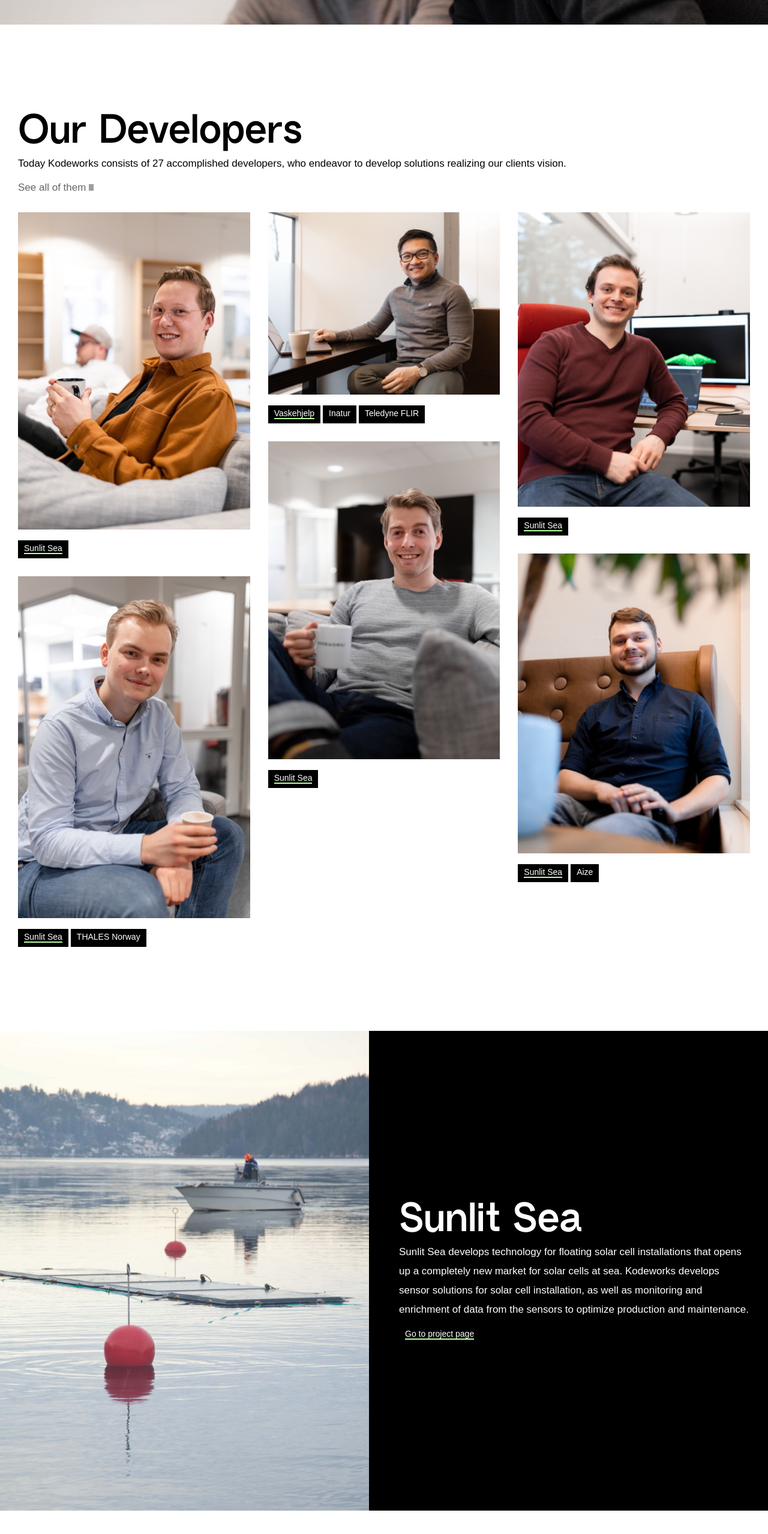
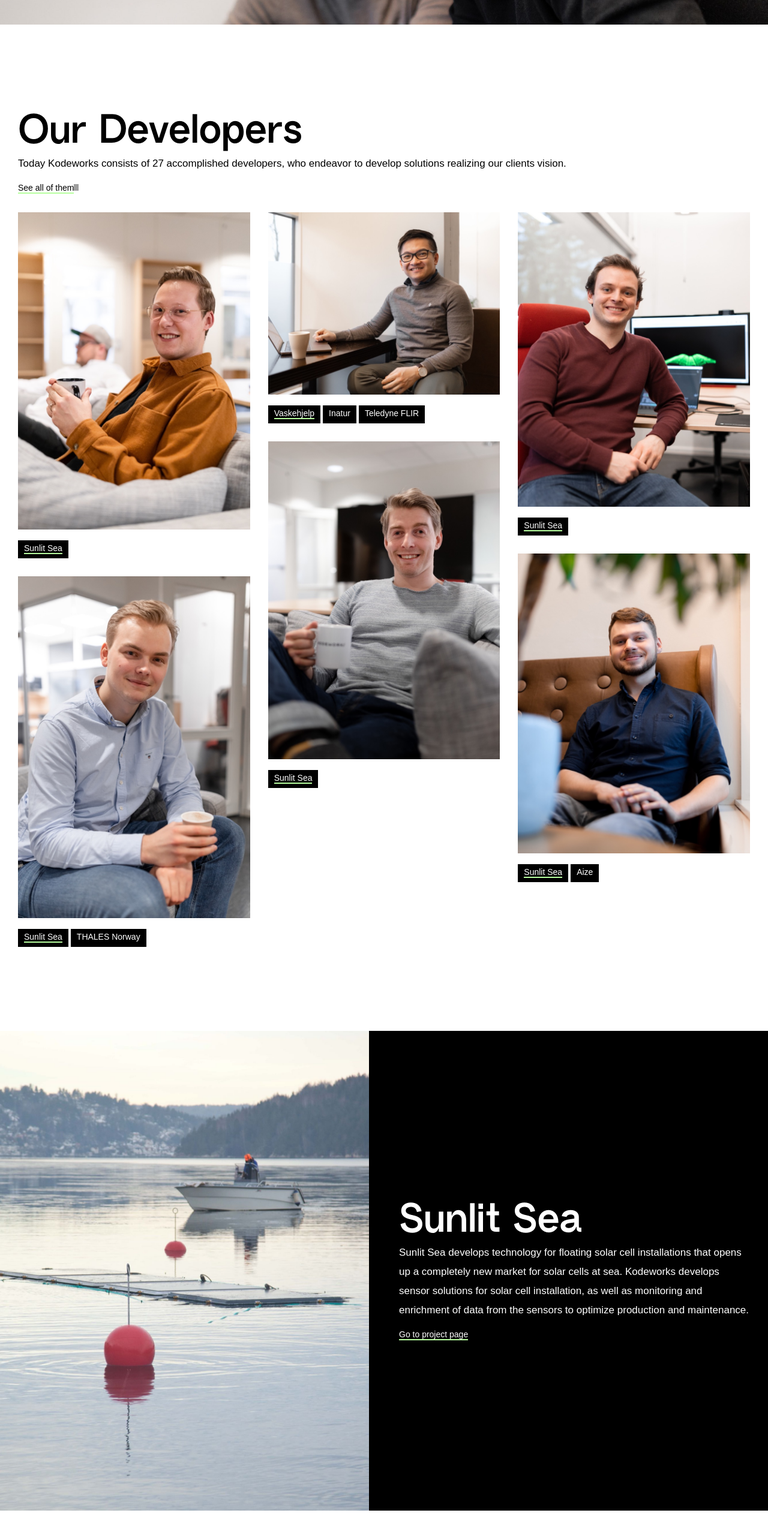
Before and after one commit to Kodeworks/kodeworks.no, a React (Create React App) app: page / in a window 1280 px wide. Shown: the part 1559-4117 px from the top of the page at 60% size. Built offline with nearby package versions, Linux system fonts and the light colour scheme.

Commit message:
Update Button and tech display

```diff
--- a/src/components/Button/button.css
+++ b/src/components/Button/button.css
@@ -34,18 +34,8 @@
 }
 
 .btn.btn-light {
-  color: #fff;
-  border: 2px solid var(--color-green);
-  background-color: #000;
-  padding-bottom: 0;
-}
-
-.btn:hover.btn-light {
-  border-color: #fff;
-}
-
-.btn.btn-light span {
-  border-bottom: none;
+  color: #000;
+  background-color: transparent;
 }
 
 .btn.btn-disabled {
@@ -62,3 +52,7 @@
 .btn:hover.btn-disabled {
   border-color: transparent;
 }
+
+.btn.btn--noPadding {
+  padding: 0;
+}
--- a/src/components/Button/index.tsx
+++ b/src/components/Button/index.tsx
@@ -1,3 +1,4 @@
+import React from 'react';
 import { Project } from '../../types';
 
 import './button.css';
@@ -5,40 +6,37 @@ import './button.css';
 enum Appearance {
   Dark,
   Light,
+  DarkNoPadding,
+  LightNoPadding,
   Secondary
 }
 
-interface MainButtonProp {
-  text: string;
+interface ButtonProp {
   appearance?: Appearance;
   onClick?: () => void;
   href?: string;
   disabled?: boolean;
-};
-
-interface ButtonProp {
-  text: string;
-  onClick?: () => void;
-  href?: string;
-  disabled?: boolean;
+  children?: React.ReactNode
 }
 
-function Button({ appearance, ...props }: MainButtonProp) {
+function Button({ appearance, ...props }: ButtonProp) {
   switch (appearance) {
     case Appearance.Light:
-      return <LightButton { ...props } />
+    case Appearance.LightNoPadding:
+      return <LightButton appearance={appearance} { ...props } />
 
     case Appearance.Dark:
+    case Appearance.DarkNoPadding:
     default:
-      return <DarkButton { ...props } />
+      return <DarkButton appearance={appearance} { ...props } />
   }
 }
 
-function DarkButton({ text, onClick, href, disabled }: ButtonProp) {
+function DarkButton({ appearance, onClick, href, disabled, children }: ButtonProp) {
   if (href != null) {
     return (
-      <a href={ href } className={`btn btn-dark ${disabled ? 'btn-disabled' : ''}`}>
-        <span>{ text }</span>
+      <a href={ href } className={`btn btn-dark ${disabled ? 'btn-disabled' : ''} ${appearance === Appearance.DarkNoPadding ? 'btn--noPadding' : ''}`}>
+        <span>{ children }</span>
       </a>
     );
   } else {
@@ -48,11 +46,11 @@ function DarkButton({ text, onClick, href, disabled }: ButtonProp) {
   }
 }
 
-function LightButton({ text, onClick, href, disabled }: ButtonProp) {
+function LightButton({ appearance,  onClick, href, disabled, children }: ButtonProp) {
   if (href != null) {
     return (
-      <a href={ href } className={`btn btn-light ${disabled ? 'btn-disabled' : ''}`}>
-        <span>{ text }</span>
+      <a href={ href } className={`btn btn-light ${disabled ? 'btn-disabled' : ''} ${appearance === Appearance.LightNoPadding ? 'btn--noPadding' : ''}`}>
+        <span>{ children }</span>
       </a>
     );
   } else {
--- a/src/components/PersonTile/index.tsx
+++ b/src/components/PersonTile/index.tsx
@@ -39,7 +39,7 @@ function PersonTile({ person }: Prop) {
       <ul className="person-projects">
         {person.projects.map((project) => (
           <li key={project.name}>
-            <Button text={project.name} href={`/input/${project.urlName.toLowerCase().replace(/ /i, '-')}`} disabled={!project.enabled} />
+            <Button href={`/input/${project.urlName.toLowerCase().replace(/ /i, '-')}`} disabled={!project.enabled}>{ project.name }</Button>
           </li>
         ))}
       </ul>
--- a/src/pages/Home/index.tsx
+++ b/src/pages/Home/index.tsx
@@ -72,7 +72,7 @@ function Home({ handleDarkMode }: Prop) {
               Today Kodeworks consists of {people.length} accomplished developers, who endeavor to develop solutions realizing our clients vision.
             </p>
             <p>
-              <a href="people">See all of them</a>{" "}
+              <Button appearance={Button.appearances.LightNoPadding} href="/people">See all of them</Button>
               <img
                 src="../assets/icons/chevron-right.svg"
                 alt=""
@@ -99,7 +99,7 @@ function Home({ handleDarkMode }: Prop) {
           <p>
             {highlightedProject && highlightedProject.description}
           </p>
-          <Button text={'Go to project page'} href={`/input/${highlightedProject && highlightedProject.urlName.toLowerCase()}`} disabled={!(highlightedProject && highlightedProject.enabled)} />
+          <Button appearance={Button.appearances.DarkNoPadding} href={`/input/${highlightedProject && highlightedProject.urlName.toLowerCase()}`} disabled={!(highlightedProject && highlightedProject.enabled)}>Go to project page</Button>
         </div>
       </article>
 
@@ -110,7 +110,7 @@ function Home({ handleDarkMode }: Prop) {
             Let's grab a cup of coffee, and feel free to have a look at our staff manual for a better grasp of what we offer.
           </p>
           <p>
-            <a href="/staffmanual">Staff Manual</a>
+              <Button appearance={Button.appearances.LightNoPadding} href="/staffmanual">Staff Manual</Button>
           </p>
         </div>
       </article>
--- a/src/pages/Projects/projects.css
+++ b/src/pages/Projects/projects.css
@@ -66,7 +66,7 @@
 }
 
 
-@media (max-width: 550px) {
+@media (max-width: 660px) {
   #page-projects {
     padding: 0;
   }
@@ -92,4 +92,14 @@
   .project-ingress p {
     width: 100%;
   }
+
+  .project-image--floatRight {
+    margin-left: 15px;
+    margin-bottom: 15px;
+  }
+
+  .project-image--floatLeft {
+    margin-right: 15px;
+    margin-bottom: 15px;
+  }
 }
--- a/src/pages/input/Lilbit.tsx
+++ b/src/pages/input/Lilbit.tsx
@@ -15,9 +15,7 @@ function Equinor({ handleDarkMode }: Prop) {
     <div id="page-project">
       <header>
         <h1>lilbit</h1>
-        <ul>
-          <li>Java, Spring, Android, iOS, JavaScript, ReactJS, Tailwind</li>
-        </ul>
+        <div className="project__technologies">Java, Spring, Android, iOS, JavaScript, ReactJS, Tailwind</div>
         <p>lilbit delivers products for tracking and monitoring of pets, pursuing their goal of expanding the communication between pet and owner. With this ambition, they have achieved huge interest for current and future products and services.</p>
       </header>
 
--- a/src/pages/input/Sunlitsea.tsx
+++ b/src/pages/input/Sunlitsea.tsx
@@ -17,9 +17,7 @@ function Equinor({ handleDarkMode }: Prop) {
     <div id="page-project">
       <header>
         <h1>Sunlit Sea</h1>
-        <ul>
-          <li>Embedded, C, Arduino, Scala, Akka, Python, AWS, Influx, React, ThreeJS, Tailwind</li>
-        </ul>
+        <div className="project__technologies">Embedded, C, Arduino, Scala, Akka, Python, AWS, Influx, React, ThreeJS, Tailwind</div>
         <p>Sunlit Sea develops technology for floating solar cell installations that opens up a completely new market for solar cells at sea. Kodeworks develops sensor solutions for solar cell installation, as well as monitoring and enrichment of data from the sensors to optimize production and maintenance.</p>
       </header>
 
--- a/src/pages/input/Vaskehjelp.tsx
+++ b/src/pages/input/Vaskehjelp.tsx
@@ -17,9 +17,7 @@ function Equinor({ handleDarkMode }: Prop) {
     <div id="page-project">
       <header>
         <h1>Vaskehjelp</h1>
-        <ul>
-      <li>iOS, Android, .NET</li>
-      </ul>
+        <div className="project__technologies">iOS, Android, .NET, Blazor, Tailwind</div>
         <p>Vaskehjelp is a marketplace that connects cleaning personell and a customer, as well as taking care of payment and other paperwork. Kodeworks has assisted in the development of the iOS and Android application.</p>
       </header>
 
--- a/src/pages/input/project.css
+++ b/src/pages/input/project.css
@@ -42,6 +42,12 @@
   clear: both;
 }
 
+.project__technologies {
+  color: var(--color-grey);
+  font-size: 14px;
+  margin-bottom: 15px;
+}
+
 .project-description-input,
 .project-description-output {
   width: 46%;
```
Lines whose indentation alone changed are shown as unchanged.
